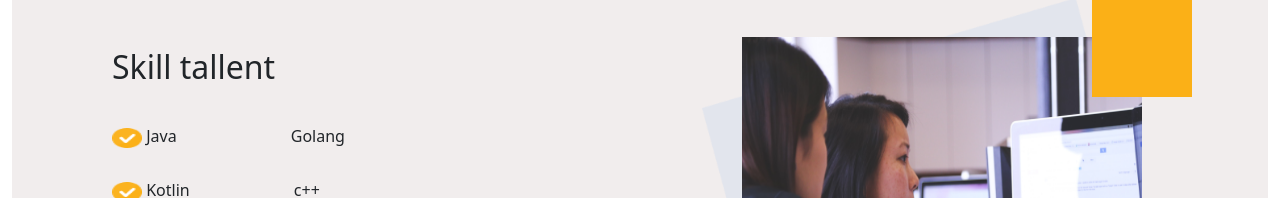
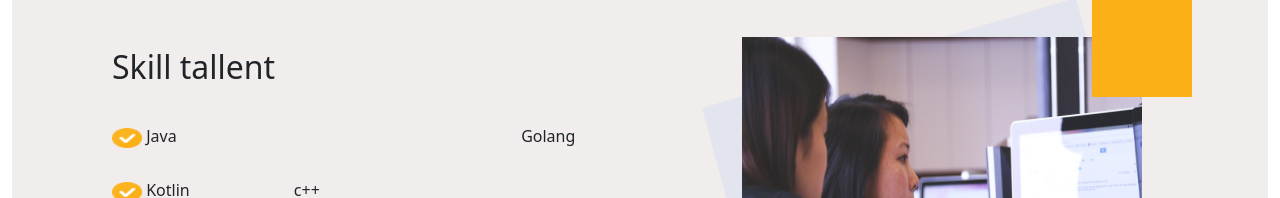
Before and after one commit to sukron21/week_10_hirejob_App, a Next.js app: page / in a window 1280 px wide. Shown: the part 932-1130 px from the top of the page. Built offline with nearby package versions, Linux system fonts and the light colour scheme.

Commit message:
Update index.js

```diff
--- a/pages/index.js
+++ b/pages/index.js
@@ -125,9 +125,13 @@ const landingPage = () => {
               <div className="row">
                 <div className={Styles.hal3}>
                   <h2>Skill tallent</h2>
-                  <div className={Styles.foto4}>
+                  <div className={`row ${Styles.foto4}`}>
+                    <div className="col-md-6">
                     <Image height={20} width={30} className={Styles.foto5} src="/tick 13.png" alt='' /> Java
+                    </div>
+                    <div className="col-md-6">
                     <Image height={20} width={30} className={Styles.foto6} src="/tick 13.png"alt='' /> Golang
+                    </div>
                   </div>
                   <div className={Styles.foto4}>
                     <Image height={20} width={30} className={Styles.foto5} src="/tick 13.png" alt='' /> Kotlin
```
